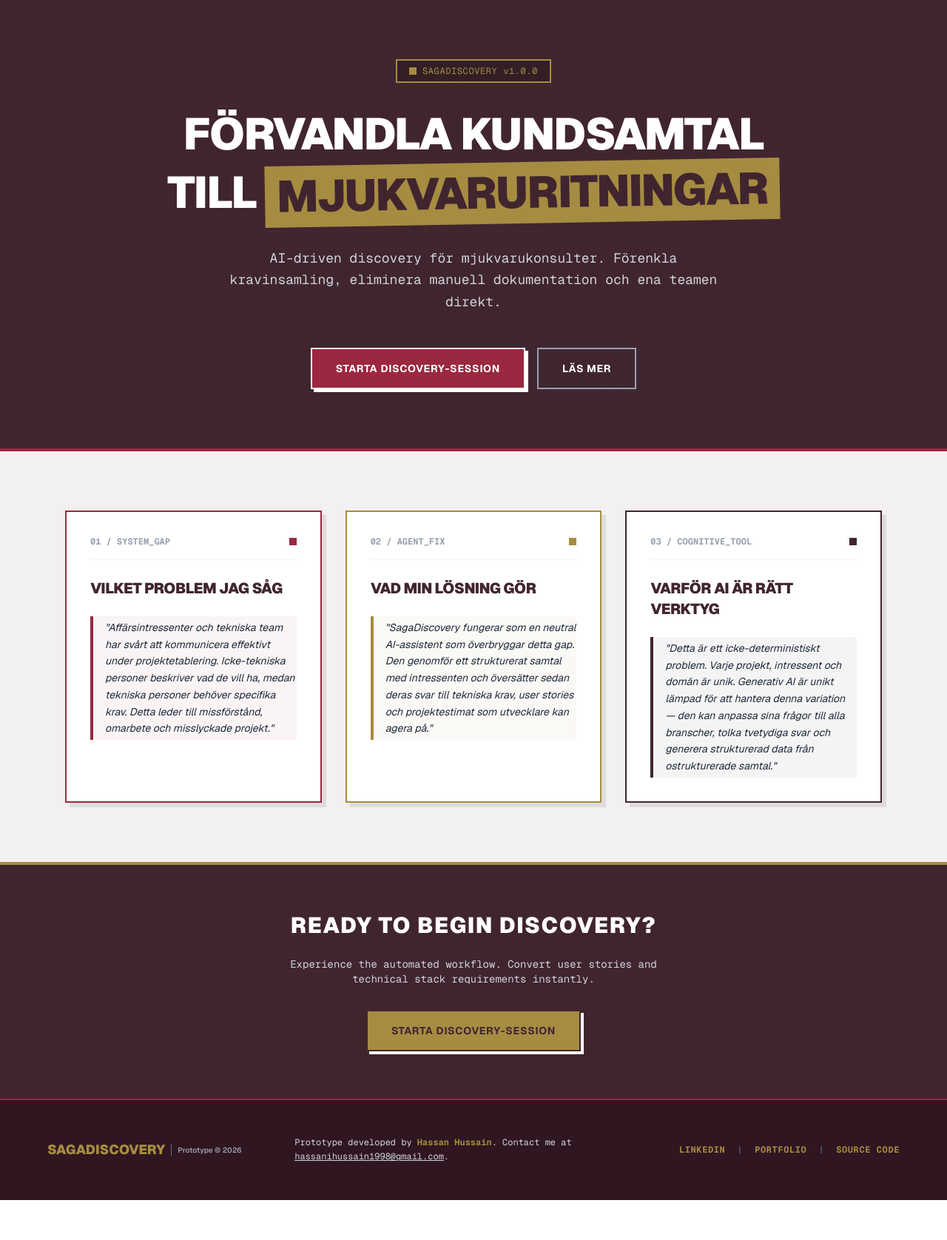
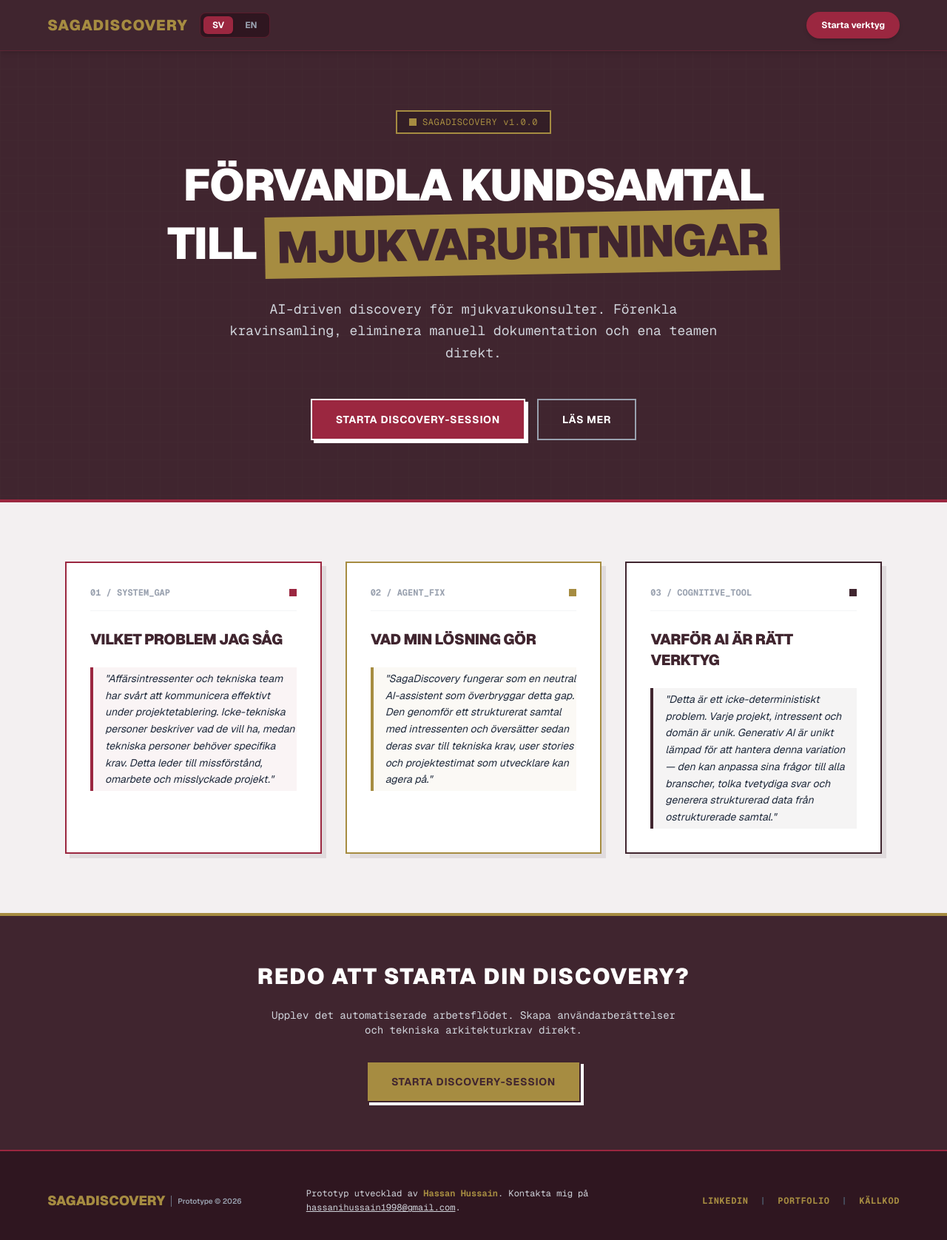
Before and after one commit to hihassan1998/ai-business-discovery-assistant, a Next.js app: page / in a window 1280 px wide. Shown: the top 1676 px of the page at 74% size. Before the commit the page ends 1622 px from the top, so only its background shows below. Built offline with nearby package versions, Linux system fonts and the light colour scheme.

Commit message:
fix: add language toggle to landing page, translate static UI, and enforce chat prompt language matching

```diff
--- a/app/api/generate-report/route.ts
+++ b/app/api/generate-report/route.ts
@@ -10,7 +10,7 @@
 export async function POST(req: NextRequest) {
   try {
     const body = await req.json();
-    const { messages, mode = 'report' } = body;
+    const { messages, mode = 'report', language = 'sv' } = body;
 
     // --- Guard Rail 1: Validate input ---
     if (!messages || messages.length < 1) {
@@ -30,15 +30,17 @@
     const controller = new AbortController();
     const timeoutId = setTimeout(() => controller.abort(), 25000);
 
+    const targetLangLabel = language === 'sv' ? 'Swedish (svenska)' : 'English (engelska)';
+
     if (mode === 'chat') {
-      // Chat mode: returns the next question dynamically matching user's language
+      // Chat mode: returns the next question dynamically matching target language
       const response = await openai.chat.completions.create(
         {
           model: 'gpt-4o-mini',
           messages: [
             {
               role: 'system',
-              content: DISCOVERY_SYSTEM_PROMPT,
+              content: `${DISCOVERY_SYSTEM_PROMPT}\n\nCRITICAL: Respond in ${targetLangLabel}.`,
             },
             ...messages.map((m: any) => ({
               role: m.role,
@@ -54,7 +56,7 @@
       clearTimeout(timeoutId);
       return NextResponse.json({ reply: response.choices[0].message.content || '' });
     } else {
-      // Report mode: parses conversation and generates structured JSON project brief matching user's language
+      // Report mode: parses conversation and generates structured JSON project brief matching target language
       const formattedTranscript = messages
         .map((m: any) => `${m.role === 'user' ? 'Customer (User)' : 'Consultant (AI)'}: ${m.content}`)
         .join('\n');
@@ -65,7 +67,7 @@
           messages: [
             {
               role: 'system',
-              content: REPORT_SYSTEM_PROMPT,
+              content: `${REPORT_SYSTEM_PROMPT}\n\nCRITICAL: You MUST write all fields of the JSON report in the language: ${targetLangLabel}.`,
             },
             {
               role: 'user',
--- a/app/discovery/page.tsx
+++ b/app/discovery/page.tsx
@@ -64,7 +64,7 @@
       const response = await fetch('/api/generate-report', {
         method: 'POST',
         headers: { 'Content-Type': 'application/json' },
-        body: JSON.stringify({ messages, mode: 'report' }),
+        body: JSON.stringify({ messages, mode: 'report', language }),
       });
 
       if (!response.ok) {
--- a/app/page.tsx
+++ b/app/page.tsx
@@ -5,6 +5,7 @@
 import Link from 'next/link';
 import { useLanguage } from '@/context/LanguageContext';
 import { translations } from '@/lib/translations';
+import { LanguageToggle } from '@/components/ui/LanguageToggle';
 
 // Home represents the primary landing page showcasing the 3 core explanations of SagaDiscovery.
 export default function Home() {
@@ -37,6 +38,24 @@
 
   return (
     <main className="min-h-screen bg-[#F3F0F1] text-[#1E293B] font-sans">
+      {/* Header / Navbar */}
+      <nav className="bg-[#40252F] text-white py-4 px-6 border-b border-[#9B2740]/30 sticky top-0 z-40 shadow-md">
+        <div className="max-w-6xl mx-auto flex justify-between items-center">
+          <div className="flex items-center space-x-4">
+            <span className="text-xl font-black text-[#A68C41] tracking-wider">
+              SAGADISCOVERY
+            </span>
+            <LanguageToggle />
+          </div>
+          <Link
+            href="/discovery"
+            className="bg-[#9B2740] hover:bg-[#A68C41] text-white text-xs font-bold px-5 py-2.5 rounded-full transition-all duration-300 transform hover:scale-105 shadow-md hover:shadow-lg"
+          >
+            {t.launchAssistant}
+          </Link>
+        </div>
+      </nav>
+
       {/* LandingHero Component */}
       <LandingHero />
 
@@ -71,10 +90,10 @@
       <section className="bg-[#40252F] text-white py-16 border-t-4 border-[#A68C41]">
         <div className="max-w-4xl mx-auto text-center px-6 space-y-6">
           <h2 className="text-2xl md:text-3xl font-black uppercase tracking-wider">
-            Ready to Begin Discovery?
+            {t.ctaHeader}
           </h2>
           <p className="text-gray-300 font-mono text-sm max-w-xl mx-auto">
-            Experience the automated workflow. Convert user stories and technical stack requirements instantly.
+            {t.ctaText}
           </p>
           <div className="pt-2">
             <Link
@@ -97,14 +116,14 @@
             </span>
           </div>
           <div className="text-xs text-gray-300 font-mono text-center md:text-left max-w-md leading-relaxed">
-            Prototype developed by <span className="text-[#A68C41] font-bold">Hassan Hussain</span>. Contact me at <a href="mailto:hassanihussain1998@gmail.com" className="underline hover:text-[#9B2740] transition-colors">hassanihussain1998@gmail.com</a>.
+            {t.developedBy} <span className="text-[#A68C41] font-bold">Hassan Hussain</span>. {t.contactMe} <a href="mailto:hassanihussain1998@gmail.com" className="underline hover:text-[#9B2740] transition-colors">hassanihussain1998@gmail.com</a>.
           </div>
           <div className="flex flex-wrap items-center justify-center gap-4 text-xs text-[#A68C41] font-mono font-bold uppercase tracking-wider">
             <a href="https://www.linkedin.com/in/hassan-hussain-3b840429a/" target="_blank" rel="noopener noreferrer" className="hover:text-white transition-colors">LinkedIn</a>
             <span className="text-gray-600">|</span>
-            <a href="https://hihassan1998.github.io/" target="_blank" rel="noopener noreferrer" className="hover:text-white transition-colors">Portfolio</a>
+            <a href="https://hihassan1998.github.io/" target="_blank" rel="noopener noreferrer" className="hover:text-white transition-colors">{t.portfolio}</a>
             <span className="text-gray-600">|</span>
-            <a href="https://github.com/hihassan1998/ai-business-discovery-assistant" target="_blank" rel="noopener noreferrer" className="hover:text-white transition-colors">Source Code</a>
+            <a href="https://github.com/hihassan1998/ai-business-discovery-assistant" target="_blank" rel="noopener noreferrer" className="hover:text-white transition-colors">{t.sourceCode}</a>
           </div>
         </div>
       </footer>
--- a/components/ui/ChatInterface.tsx
+++ b/components/ui/ChatInterface.tsx
@@ -56,7 +56,7 @@
       const response = await fetch('/api/generate-report', {
         method: 'POST',
         headers: { 'Content-Type': 'application/json' },
-        body: JSON.stringify({ messages: updatedMessages, mode: 'chat' }),
+        body: JSON.stringify({ messages: updatedMessages, mode: 'chat', language }),
       });
 
       if (!response.ok) {
--- a/lib/translations.ts
+++ b/lib/translations.ts
@@ -20,6 +20,8 @@
     fixQuote: 'SagaDiscovery fungerar som en neutral AI-assistent som överbryggar detta gap. Den genomför ett strukturerat samtal med intressenten och översätter sedan deras svar till tekniska krav, user stories och projektestimat som utvecklare kan agera på.',
     aiTitle: 'Varför AI är rätt verktyg',
     aiQuote: 'Detta är ett icke-deterministiskt problem. Varje projekt, intressent och domän är unik. Generativ AI är unikt lämpad för att hantera denna variation — den kan anpassa sina frågor till alla branscher, tolka tvetydiga svar och generera strukturerad data från ostrukturerade samtal.',
+    ctaHeader: 'Redo att starta din Discovery?',
+    ctaText: 'Upplev det automatiserade arbetsflödet. Skapa användarberättelser och tekniska arkitekturkrav direkt.',
 
     // Discovery Page
     sessionHeader: 'AI Discovery-session',
@@ -48,6 +50,12 @@
     addPainPoint: '+ Lägg till smärtpunkt',
     addRequirement: '+ Lägg till krav',
     addStory: '+ Lägg till story',
+
+    // Footer
+    developedBy: 'Prototyp utvecklad av',
+    contactMe: 'Kontakta mig på',
+    sourceCode: 'Källkod',
+    portfolio: 'Portfolio',
   },
   en: {
     // Navigation / Header
@@ -70,6 +78,8 @@
     fixQuote: 'SagaDiscovery acts as a neutral AI assistant that bridges this gap. It conducts a structured discovery conversation with the stakeholder, then translates their responses into technical requirements, user stories, and project estimates that developers can act on.',
     aiTitle: 'Why AI Is the Right Tool',
     aiQuote: 'This is a non-deterministic problem. Every project, stakeholder, and domain is different. Generative AI is uniquely suited to handle this variability — it can adapt its questions to any industry, interpret ambiguous responses, and generate structured output from unstructured conversation.',
+    ctaHeader: 'Ready to Begin Discovery?',
+    ctaText: 'Experience the automated workflow. Convert user stories and technical stack requirements instantly.',
 
     // Discovery Page
     sessionHeader: 'AI Discovery Session',
@@ -98,6 +108,12 @@
     addPainPoint: '+ Add Pain Point',
     addRequirement: '+ Add Requirement',
     addStory: '+ Add Story',
+
+    // Footer
+    developedBy: 'Prototype developed by',
+    contactMe: 'Contact me at',
+    sourceCode: 'Source Code',
+    portfolio: 'Portfolio',
   },
 };
 
```
